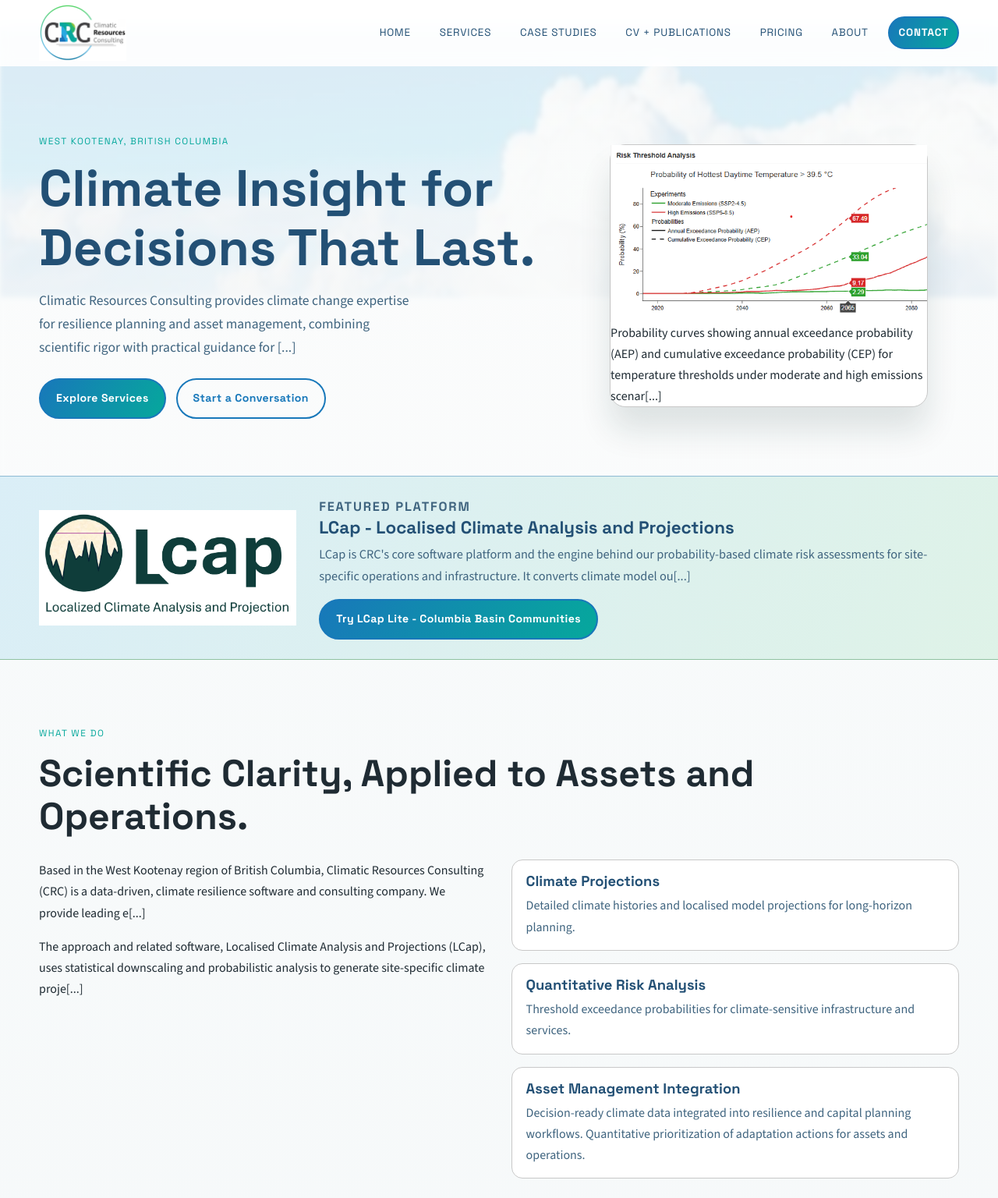
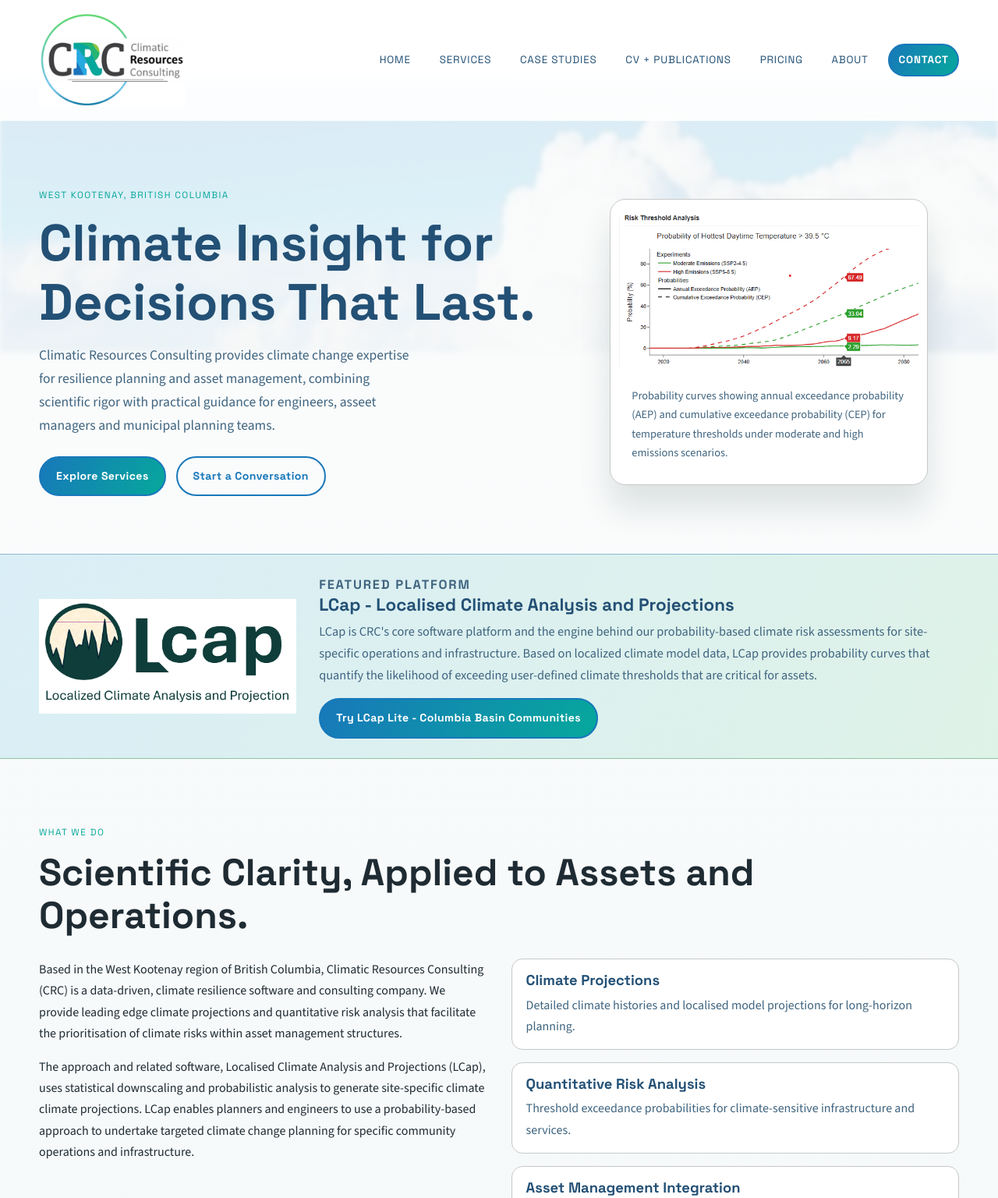
Before and after one commit to climatic-resources-consulting/crcteam.ca, a plain HTML site: page index.html in a window 1280 px wide. Shown: the top 1536 px of the page at 78% size. Drawn offline with nearby package versions, Linux system fonts and the light colour scheme.

Commit message:
Increase logo size and hero figure padding

```diff
--- a/index.html
+++ b/index.html
@@ -50,16 +50,15 @@
         <div class="hero-copy">
           <p class="kicker">West Kootenay, British Columbia</p>
           <h1>Climate Insight for Decisions That Last.</h1>
-          <p class="hero-lead">Climatic Resources Consulting provides climate change expertise for resilience planning and asset management, combining scientific rigor with practical guidance for [...]
+          <p class="hero-lead">Climatic Resources Consulting provides climate change expertise for resilience planning and asset management, combining scientific rigor with practical guidance for engineers, asseet managers and municipal planning teams.</p>
           <div class="hero-actions">
             <a href="#services" class="btn">Explore Services</a>
             <a href="#contact" class="btn btn-ghost">Start a Conversation</a>
           </div>
         </div>
         <figure class="hero-figure">
-          <img src="assets/figures/probability-curves.png" alt="Risk threshold analysis showing probability of hottest daytime temperature exceeding 39.5°C under different emissions scenarios" lo[...]
-          <figcaption>Probability curves showing annual exceedance probability (AEP) and cumulative exceedance probability (CEP) for temperature thresholds under moderate and high emissions scenar[...]
-        </figure>
+          <img src="assets/figures/probability-curves.png" alt="Risk threshold analysis showing probability of hottest daytime temperature exceeding 39.5°C under different emissions scenarios" loding="lazy">
+          <figcaption>Probability curves showing annual exceedance probability (AEP) and cumulative exceedance probability (CEP) for temperature thresholds under moderate and high emissions scenarios.</figcaption>
       </div>
     </section>
 
@@ -69,7 +68,7 @@
         <div>
           <p class="lcap-kicker">Featured Platform</p>
           <h2 class="lcap-title">LCap - Localised Climate Analysis and Projections</h2>
-          <p>LCap is CRC's core software platform and the engine behind our probability-based climate risk assessments for site-specific operations and infrastructure. It converts climate model ou[...]
+          <p>LCap is CRC's core software platform and the engine behind our probability-based climate risk assessments for site-specific operations and infrastructure. Based on localized climate model data, LCap provides probability curves that quantify the likelihood of exceeding user-defined climate thresholds that are critical for assets.</p>
           <div class="lcap-actions">
             <a href="https://basinclimatesource.ca/risk-analysis" class="btn" target="_blank" rel="noopener noreferrer">Try LCap Lite - Columbia Basin Communities</a>
           </div>
@@ -85,8 +84,8 @@
         </div>
         <div class="split">
           <div>
-            <p>Based in the West Kootenay region of British Columbia, Climatic Resources Consulting (CRC) is a data-driven, climate resilience software and consulting company. We provide leading e[...]
-            <p>The approach and related software, Localised Climate Analysis and Projections (LCap), uses statistical downscaling and probabilistic analysis to generate site-specific climate proje[...]
+            <p>Based in the West Kootenay region of British Columbia, Climatic Resources Consulting (CRC) is a data-driven, climate resilience software and consulting company. We provide  leading edge climate projections and quantitative risk analysis that facilitate the prioritisation of climate risks within asset management structures.
+            <p>The approach and related software, Localised Climate Analysis and Projections (LCap), uses statistical downscaling and probabilistic analysis to generate site-specific climate climate projections. LCap enables planners and engineers to use a probability-based approach to undertake targeted climate change planning for specific community operations and infrastructure.
           </div>
           <div class="service-stack">
             <article class="service-item">
--- a/style.css
+++ b/style.css
@@ -255,7 +255,7 @@
 }
 
 .topbar-inner {
-  min-height: 84px;
+  min-height: 154px;
   display: flex;
   align-items: center;
   justify-content: space-between;
@@ -263,7 +263,7 @@
 }
 
 .brand-mark {
-  height: 72px;
+  height: 120px;
   width: auto;
 }
 
@@ -396,6 +396,7 @@
 
 .hero-figure {
   background: var(--crc-panel);
+  padding: 0.7rem;
   border: 1px solid var(--line);
   border-radius: 20px;
   overflow: visible;
@@ -406,6 +407,12 @@
   font-size: 0.9rem;
   color: var(--crc-text-mid);
   padding: 0.9rem 1rem 1rem;
+}
+
+.hero-figure img {
+  width: 100%;
+  display: block;
+  border-radius: 0.75rem;
 }
 
 .lcap-ribbon {
@@ -879,7 +886,8 @@
   }
 
   .brand-mark {
-    height: 48px;
+    height: 72px;
+    width: auto;
   }
 
   .hero {
```
